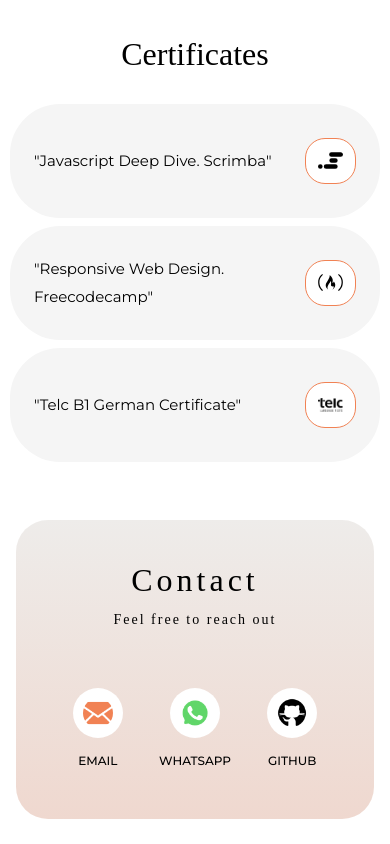
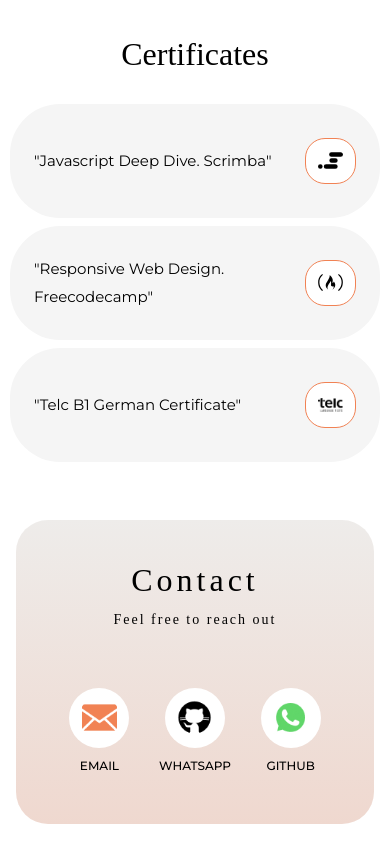
Before and after one commit to SeverinDenys/react-portfolio, a React (Vite) app: page / in a window 390 px wide. Shown: the part 5494-6338 px from the top of the page. Built offline with nearby package versions, Linux system fonts and the light colour scheme; a web font is replaced by a local one.

Commit message:
contact section redesign laptop responsive

```diff
--- a/src/components/Contact/Contact.jsx
+++ b/src/components/Contact/Contact.jsx
@@ -14,7 +14,9 @@ const Contact = () => {
       <ul className="contact__links">
         <li className="contact__link">
           <a href="mailto:denys.severin@gmx.ch" target="_blank">
-            <img src={emailIcon} alt="email icon" />
+            <div className="contact__icon">
+              <img src={emailIcon} alt="email icon" />
+            </div>
           </a>
           <p>EMAIL</p>
         </li>
@@ -23,13 +25,17 @@ const Contact = () => {
             href="https://wa.me/410796020670?text=Hello%20there!"
             target="_blank"
           >
-            <img src={whatsAppIcon} alt="whatsapp icon" />
+            <div className="contact__icon">
+              <img src={githubIcon} alt="github icon" />
+            </div>
           </a>
           <p>WHATSAPP</p>
         </li>
         <li className="contact__link">
           <a href="https://github.com/SeverinDenys" target="_blank">
-            <img src={githubIcon} alt="github icon" />
+            <div className="contact__icon">
+              <img src={whatsAppIcon} alt="whatsapp icon" />
+            </div>
           </a>
           <p>GITHUB</p>
         </li>
--- a/src/components/Contact/contact.scss
+++ b/src/components/Contact/contact.scss
@@ -37,6 +37,9 @@
       font-weight: 300;
       letter-spacing: 2px;
       line-height: 2rem;
+      @media (min-width: 768px) {
+        font-size: 1.6rem;
+      }
     }
   }
 
@@ -68,17 +71,20 @@
         font-size: 1.2rem;
       }
 
-      img {
-        width: 5rem;
-        height: 5rem;
-        padding: 1rem;
+      .contact__icon {
+        width: 6rem;
+        height: 6rem;
+        display: flex;
+        padding: 5px;
+        align-items: center;
+        justify-content: center;
+        background: white;
         border-radius: 50%;
-        background: white;
 
-        box-sizing: border-box;
-        // @media (min-width: 768px) {
-        //   width: 5rem;
-        // }
+        & img {
+          width: 70%;
+          height: 70%;
+          object-fit: contain;
         }
 
         a {
@@ -87,16 +93,8 @@
           font-size: 1.7rem;
           font-weight: 400;
           letter-spacing: 1.5px;
-        transition: all ease 0.3s;
-
-        @media (min-width: 768px) {
-          &:hover {
-            transform: scale(
-              1.2
-            ); // Simulates padding without layout shift
         }
       }
     }
   }
 }
-}
```
Lines whose indentation alone changed are shown as unchanged.
